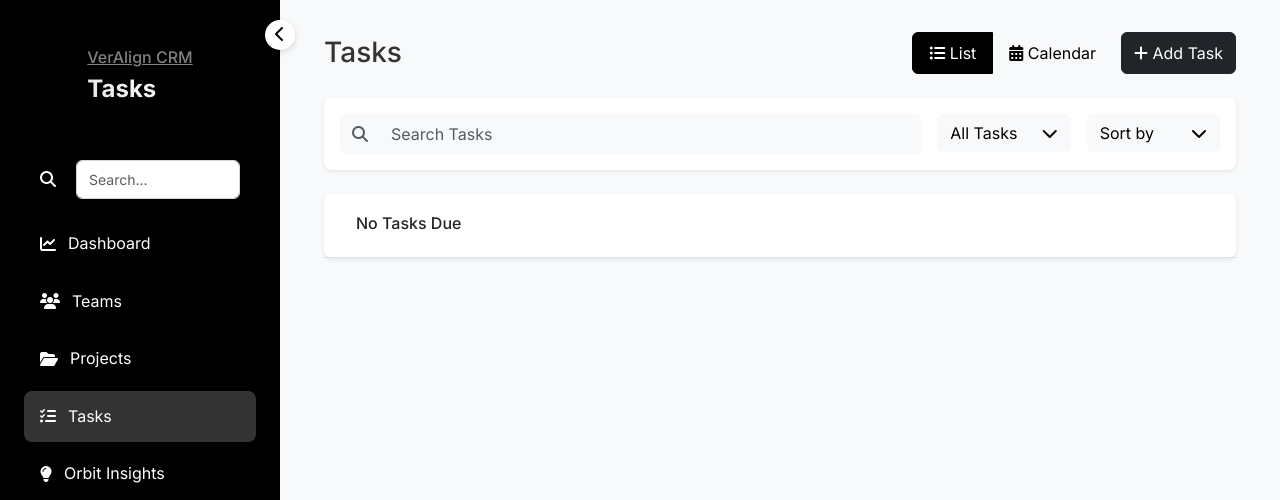
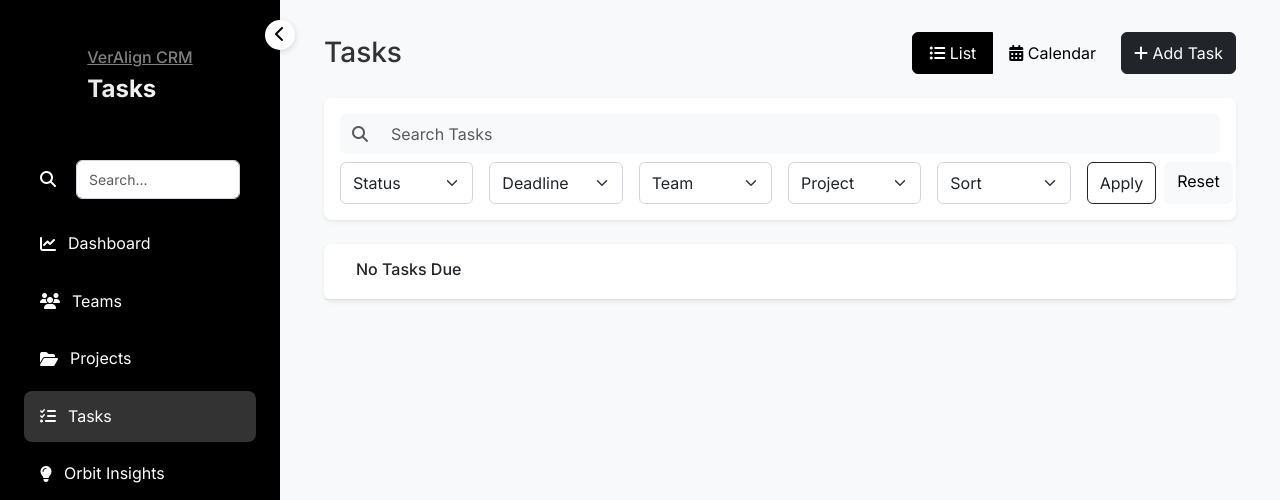
Before and after one commit to ez500/orbit, a Django app: page /dashboard/tasks/ in a window 1280 px wide. Shown: the top 500 px of the page. Run offline with Django 5.2, Linux system fonts and the light colour scheme; a user stored in the database is signed in; data comes from the database, SQL or seed files in the repository; data that the repository does not hold is empty; some libraries are stand-ins or nearby versions.

Commit message:
feat: sort and filter tasks search

```diff
--- a/dashboard/static/js/calendar.js
+++ b/dashboard/static/js/listCalendar.js
@@ -1,5 +1,30 @@
 document.addEventListener("DOMContentLoaded", function () {
     const tasks = JSON.parse(document.getElementById("tasks-data").textContent);
+
+    // View toggle functionality
+    const viewToggleButtons = document.querySelectorAll(".view-toggle .btn");
+    const listViews = document.querySelectorAll(".card:not(#calendarView)");
+    const calendarView = document.querySelector("#calendarView");
+
+    viewToggleButtons.forEach((button) => {
+        button.addEventListener("click", function () {
+            viewToggleButtons.forEach((btn) => btn.classList.remove("active"));
+            this.classList.add("active");
+
+            if (this.dataset.view === "calendar") {
+                listViews.forEach((listView) => listView.classList.add("d-none"));
+                calendarView.classList.remove("d-none");
+            } else {
+                listViews.forEach((listView) => listView.classList.remove("d-none"));
+                calendarView.classList.add("d-none");
+            }
+        });
+    });
+
+    const form = document.getElementById("taskFilterForm");
+    form.querySelectorAll("select").forEach(sel => {
+        sel.addEventListener("change", () => form.submit());
+    })
 
     // Calendar initialization
     const months = [
@@ -141,44 +166,6 @@ document.addEventListener("DOMContentLoaded", function () {
     // Initial render
     renderCalendar();
 
-    // View toggle functionality
-    const viewToggleButtons = document.querySelectorAll(".view-toggle .btn");
-    const listView = document.querySelector(".card:not(#calendarView)");
-    const calendarView = document.querySelector("#calendarView");
-
-    viewToggleButtons.forEach((button) => {
-        button.addEventListener("click", function () {
-            viewToggleButtons.forEach((btn) => btn.classList.remove("active"));
-            this.classList.add("active");
-
-            if (this.dataset.view === "calendar") {
-                listView.classList.add("d-none");
-                calendarView.classList.remove("d-none");
-            } else {
-                listView.classList.remove("d-none");
-                calendarView.classList.add("d-none");
-            }
-        });
-    });
-
-    // Search functionality
-    const searchInput = document.querySelector(
-        'input[placeholder="Search Tasks"]'
-    );
-    const taskItems = document.querySelectorAll(".task-item");
-
-    searchInput.addEventListener("input", function () {
-        const searchTerm = this.value.toLowerCase();
-        taskItems.forEach((item) => {
-            const taskTitle = item.querySelector("h6").textContent.toLowerCase();
-            if (taskTitle.includes(searchTerm)) {
-                item.style.display = "";
-            } else {
-                item.style.display = "none";
-            }
-        });
-    });
-
     // View task functionality
     document.addEventListener("click", async(e) => {
         const el = e.target.closest(".calendar-task, .task-item");
@@ -200,6 +187,7 @@ document.addEventListener("DOMContentLoaded", function () {
         }
     });
 
+    // Keyboard accessibility for task viewing
     document.addEventListener("keydown", (e) => {
         if (e.key === "Enter" || e.key === " ") {
             const el = e.target.closest(".calendar-task, .task-item");
--- a/dashboard/templates/calendar/tasks.html
+++ b/dashboard/templates/calendar/tasks.html
@@ -30,39 +30,88 @@
         <!-- Search and Filters -->
         <div class="card border-0 shadow-sm mb-4">
             <div class="card-body">
-                <div class="row g-3">
-                    <div class="col-md-6 col-lg-8">
+                <form id="taskFilterForm" method="get">
+                    <div class="row g-3 mb-2">
                         <div class="input-group">
                             <span class="input-group-text border-0 bg-light">
                                 <i class="fas fa-search text-muted"></i>
                             </span>
                             <input
                                     type="text"
+                                    name="search"
+                                    value="{{ search }}"
                                     class="form-control border-0 bg-light"
                                     placeholder="Search Tasks"
                             />
                         </div>
                     </div>
-                    <div class="col-md-3 col-lg-2">
-                        <button
-                                class="btn btn-light w-100 d-flex align-items-center justify-content-between"
-                        >
-                            All Tasks <i class="fas fa-chevron-down"></i>
-                        </button>
+                    <div class="row g-3">
+                        <div class="col-md-3 col-lg-2">
+                            <select name="status" class="form-select">
+                                <option value="">Status</option>
+                                <option value="todo {% if status_filter == 'todo' %}selected{% endif %}">To Do</option>
+                                <option value="in_progress {% if status_filter == 'in_progress' %}selected{% endif %}">In Progress</option>
+                                <option value="review {% if status_filter == 'review' %}selected{% endif %}">Pending Review</option>
+                                <option value="completed {% if status_filter == 'completed' %}selected{% endif %}">Completed</option>
+                            </select>
+                        </div>
+                        <div class="col-md-3 col-lg-2">
+                            <select name="deadline" class="form-select">
+                                <option value="">Deadline</option>
+                                <option value="overdue {% if deadline_filter == 'overdue' %}selected{% endif %}">Overdue</option>
+                                <option value="today {% if deadline_filter == 'today' %}selected{% endif %}">Today</option>
+                                <option value="upcoming {% if deadline_filter == 'upcoming' %}selected{% endif %}">Upcoming</option>
+                            </select>
+                        </div>
+                        <div class="col-md-3 col-lg-2">
+                            <select name="team" class="form-select">
+                                <option value="">Team</option>
+                                {% for team in teams %}
+                                    <option value="{{ team.id }}"
+                                            {% if team_filter|add:'' == team.id|stringformat:'s' %}selected{% endif %}>
+                                        {{ team.name }}
+                                    </option>
+                                {% endfor %}
+                            </select>
+                        </div>
+                        <div class="col-md-3 col-lg-2">
+                            <select name="project" class="form-select">
+                                <option value="">Project</option>
+                                {% for project in projects %}
+                                    <option value="{{ project.id }}"
+                                            {% if project_filter|add:'' == project.id|stringformat:'s' %}selected{% endif %}>
+                                        {{ project.name }}
+                                    </option>
+                                {% endfor %}
+                            </select>
+                        </div>
+                        <div class="col-md-3 col-lg-2">
+                            <select name="sort" class="form-select">
+                                <option value="">Sort</option>
+                                <option value="deadline_asc {% if sort_filter == 'deadline_asc' %}selected{% endif %}">Deadline Asc</option>
+                                <option value="deadline_desc {% if sort_filter == 'deadline_desc' %}selected{% endif %}">Deadline Desc</option>
+                                <option value="created_asc {% if sort_filter == 'created_asc' %}selected{% endif %}">Created Asc</option>
+                                <option value="created_desc {% if sort_filter == 'created_desc' %}selected{% endif %}">Created Desc</option>
+                                <option value="title_asc {% if sort_filter == 'title_asc' %}selected{% endif %}">Title A-Z</option>
+                                <option value="title_desc {% if sort_filter == 'title_desc' %}selected{% endif %}">Title Z-A</option>
+                                <option value="status {% if sort_filter == 'status' %}selected{% endif %}">Status</option>
+                            </select>
+                        </div>
+                        <div class="col-md-3 col-lg-2 d-flex gap-2">
+                            <button type="submit" class="btn btn-outline-dark flex-grow-1">
+                                Apply
+                            </button>
+                            <a href="{% url 'dashboard:tasks' %}" class="btn btn-light flex-grow-1">
+                                Reset
+                            </a>
+                        </div>
                     </div>
-                    <div class="col-md-3 col-lg-2">
-                        <button
-                                class="btn btn-light w-100 d-flex align-items-center justify-content-between"
-                        >
-                            Sort by <i class="fas fa-chevron-down"></i>
-                        </button>
-                    </div>
-                </div>
+                </form>
             </div>
         </div>
 
         <!-- Tasks List -->
-        <div class="card border-0 shadow-sm">
+        <div id="listView" class="card border-0 shadow-sm">
             <div class="card-body p-0">
                 <!-- Task Item -->
                 {% if empty %}
@@ -70,27 +119,6 @@
                         <div class="d-flex align-items-center">
                             <div class="ms-3 flex-grow-1">
                                 <h6 class="mb-1">No Tasks Due</h6>
-                                <div class="d-flex align-items-center gap-3">
-                                    <div class="avatar-group">
-                                        <!--
-                                        /*<img
-                                          src="https://ui-avatars.com/api/?name=John+Doe"
-                                          alt="John D."
-                                          class="avatar"
-                                        />
-                                        <img
-                                          src="https://ui-avatars.com/api/?name=Jane+Smith"
-                                          alt="Jane S."
-                                          class="avatar"
-                                        />
-                                        -->
-                                    </div>
-                                </div>
-                            </div>
-                            <div class="task-actions">
-                                <button class="btn btn-light btn-sm">
-                                    <i class="fas fa-ellipsis-v"></i>
-                                </button>
                             </div>
                         </div>
                     </div>
@@ -128,11 +156,6 @@
                                             -->
                                         </div>
                                     </div>
-                                </div>
-                                <div class="task-actions">
-                                    <button class="btn btn-light btn-sm">
-                                        <i class="fas fa-ellipsis-v"></i> <!-- TODO IMPLEMENT MODAL TO EDIT/VIEW -->
-                                    </button>
                                 </div>
                             </div>
                         </div>
@@ -269,6 +292,6 @@
 {% endblock %}
 {% block extra_js %}
     {{ tasks|json_script:"tasks-data" }}
-    <script src="{% static 'js/calendar.js' %}"></script>
-    <script src="{% static 'js/tasks.js' %}"></script>
+    <script src="{% static 'js/listCalendar.js' %}"></script>
+    <script src="{% static 'js/addTask.js' %}"></script>
 {% endblock %}
--- a/dashboard/urls.py
+++ b/dashboard/urls.py
@@ -11,5 +11,5 @@ urlpatterns = [
     path("tasks/<int:pk>/view/", views.TaskDetailModalView.as_view(), name='task_detail'),
     path("api/project-team-members/", views.get_project_or_team_members, name='get_team_members'),
     path("api/tasks/", views.TaskCreateAPIView.as_view(), name='create_task'),
-    path("api/tasks/<int:task_id>/", views.TaskDeleteAPIView.as_view(), name='task_delete'),
+    path("api/tasks/<int:task_id>/", views.task_delete, name='task_delete'),
 ]
--- a/dashboard/views.py
+++ b/dashboard/views.py
@@ -1,11 +1,13 @@
 import json
-from urllib.parse import uses_netloc
+from datetime import date
 
+from django.contrib import messages
 from django.contrib.auth.decorators import login_required
 from django.contrib.auth.models import User
 from django.core.serializers import serialize
 from django.http import JsonResponse
-from django.shortcuts import render, get_object_or_404
+from django.shortcuts import render, get_object_or_404, redirect
+from django.views.decorators.http import require_POST
 from django.views.generic import DetailView
 from rest_framework import status
 from rest_framework.exceptions import ValidationError
@@ -34,6 +36,46 @@ def tasks(request):
     user = request.user
 
     tasks_list = Task.objects.filter(users=user.id).order_by('-deadline')
+
+    search = request.GET.get('search', '').strip()
+    status_filter = request.GET.get('status', '')
+    team_filter = request.GET.get('team', '')
+    project_filter = request.GET.get('project', '')
+    deadline_filter = request.GET.get('deadline', '')
+    sort_by = request.GET.get('sort', '')
+
+    if search:
+        tasks_list = tasks_list.filter(title__icontains=search) | tasks_list.filter(content__icontains=search)
+    if status_filter:
+        tasks_list = tasks_list.filter(status=status_filter)
+    if team_filter:
+        tasks_list = tasks_list.filter(team__id=team_filter)
+    if project_filter:
+        tasks_list = tasks_list.filter(project__id=project_filter)
+    if deadline_filter:
+        today = date.today()
+        if deadline_filter == 'overdue':
+            tasks_list = tasks_list.filter(deadline__lt=today)
+        elif deadline_filter == 'today':
+            tasks_list = tasks_list.filter(deadline=today)
+        elif deadline_filter == 'upcoming':
+            tasks_list = tasks_list.filter(deadline__gt=today)
+
+    order_map = {
+        "deadline_asc": "deadline",
+        "deadline_desc": "-deadline",
+        "created_asc": "pub_date",
+        "created_desc": "-pub_date",
+        "title_asc": "title",
+        "title_desc": "-title",
+        "status": "status",
+    }
+
+    if sort_by in order_map:
+        tasks_list = tasks_list.order_by(order_map[sort_by])
+    else:
+        tasks_list = tasks_list.order_by('deadline')
+
     teams = Team.objects.filter(members=user.id)
     projects = Project.objects.filter(collaborators=user.id) | Project.objects.filter(lead=user.id)
 
@@ -44,11 +86,15 @@ def tasks(request):
         'tasks_qs': tasks_list,
         'tasks': serializer.data,
         'teams': teams,
-        'projects': projects
+        'projects': projects,
+        'search': search,
+        'status_filter': status_filter,
+        'team_filter': team_filter,
+        'project_filter': project_filter,
+        'deadline_filter': deadline_filter,
+        'sort_by': sort_by,
+        'empty': not tasks_list.exists(),
     }
-
-    if not tasks_list:
-        context['empty'] = True
 
     return render(request, 'calendar/tasks.html', context)
 
@@ -103,13 +149,14 @@ class TaskCreateAPIView(APIView):
             return Response(serializer.errors, status=status.HTTP_400_BAD_REQUEST)
 
 
-class TaskDeleteAPIView(APIView):
-    permission_classes = [IsAuthenticated]
+@require_POST
+@login_required
+def task_delete(request, task_id):
+    task = get_object_or_404(Task, id=task_id)
 
-    def delete(self, request, task_id):
-        try:
-            task = Task.objects.get(id=task_id)
-            task.delete()
-            return Response({'message': 'Task deleted successfully'}, status=status.HTTP_204_NO_CONTENT)
-        except Task.DoesNotExist:
-            return Response({'error': 'Task not found'}, status=status.HTTP_404_NOT_FOUND)
+    if not request.user.is_superuser and request.user not in task.users.all():
+        messages.error(request, "Not authorized.")
+        return redirect("dashboard:tasks")
+    task.delete()
+    messages.success(request, "Task deleted successfully.")
+    return redirect("dashboard:tasks")
```
Also changed, not shown: dashboard/templates/calendar/task_modal.html (+11 -0 lines), dashboard/static/js/addTask.js (renamed from dashboard/static/js/tasks.js), 1 other file.
